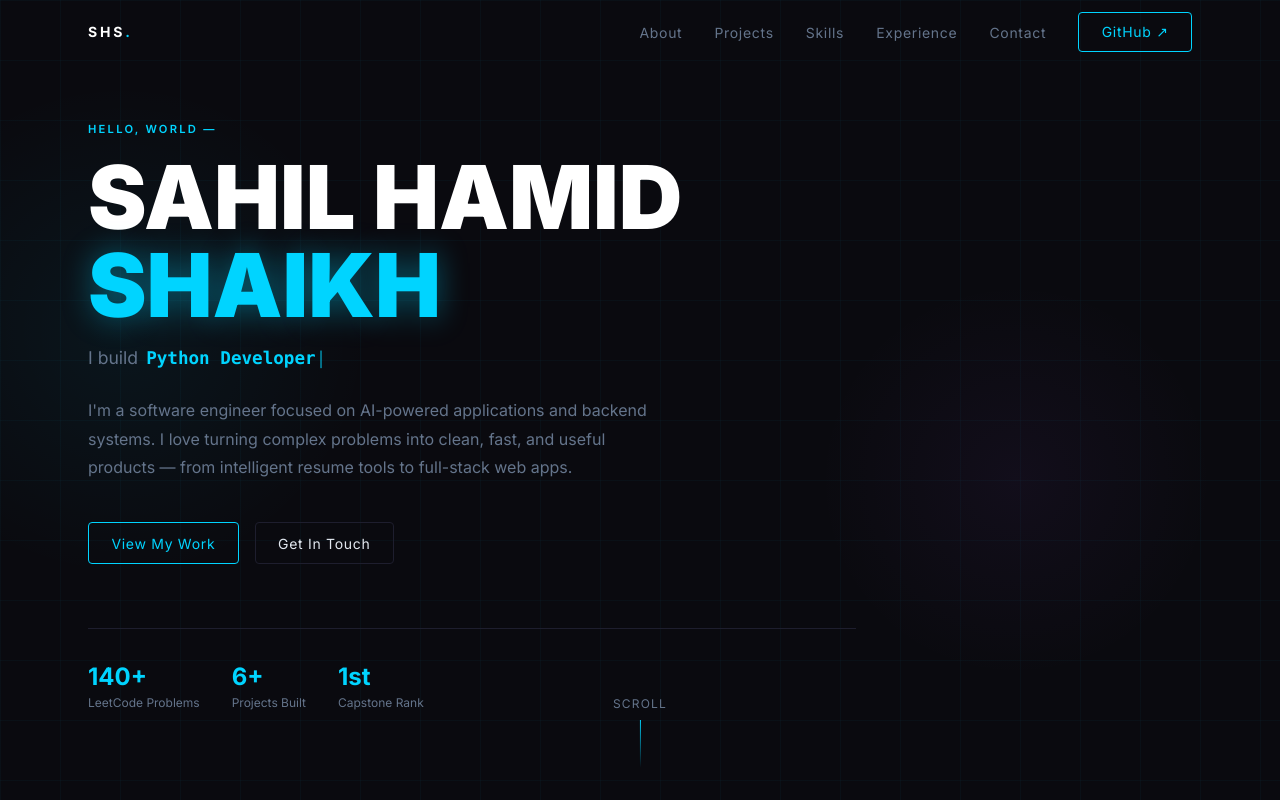
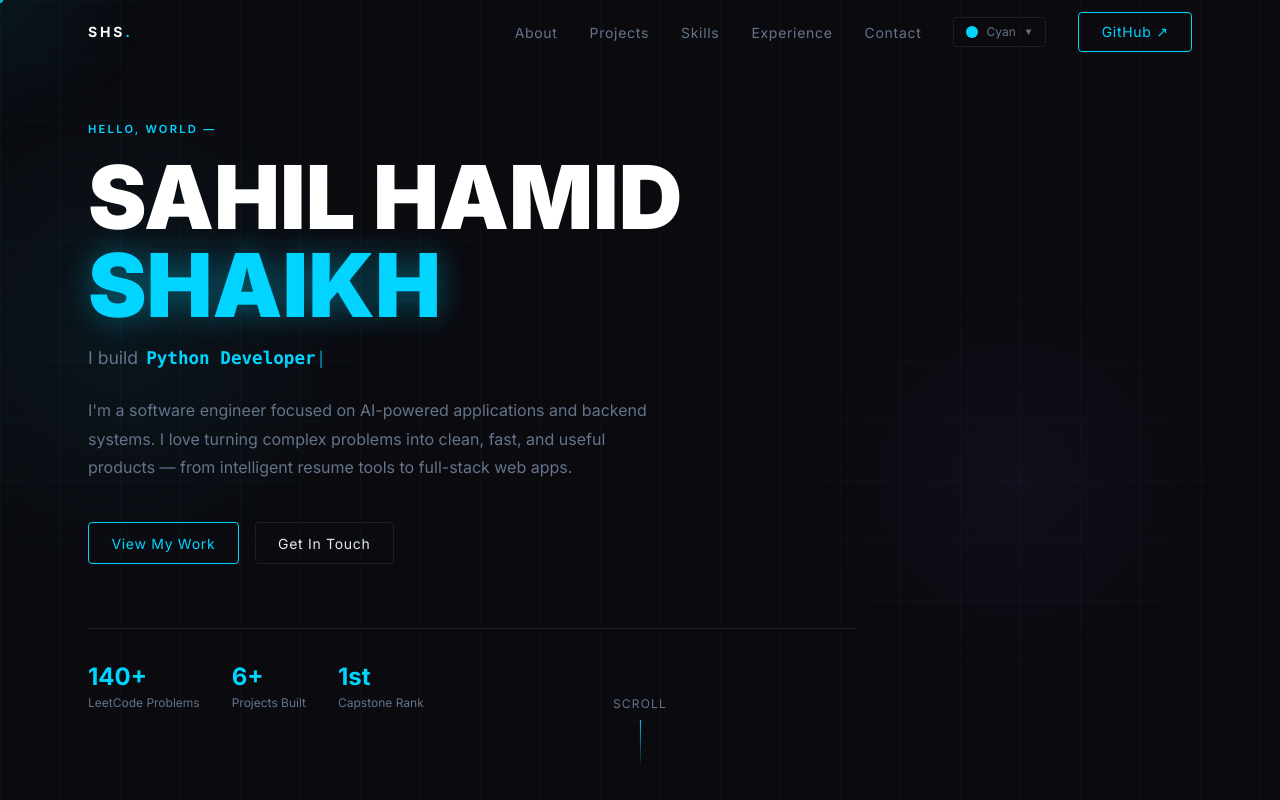
Before and after one commit to Sahilhamids/PORTFOLIO, a Next.js app: page / in a window 1280 px wide. Shown: the top 800 px of the page. Built offline with nearby package versions, Linux system fonts and the light colour scheme.

Commit message:
Add custom cursor glow + theme switcher (4 themes)

```diff
--- /dev/null
+++ b/app/components/CustomCursor.tsx
@@ -0,0 +1,67 @@
+"use client";
+import { useEffect, useRef } from "react";
+
+export default function CustomCursor() {
+  const dotRef  = useRef<HTMLDivElement>(null);
+  const glowRef = useRef<HTMLDivElement>(null);
+
+  useEffect(() => {
+    let mouseX = 0, mouseY = 0;
+    let glowX  = 0, glowY  = 0;
+    let raf: number;
+
+    const onMove = (e: MouseEvent) => {
+      mouseX = e.clientX;
+      mouseY = e.clientY;
+      if (dotRef.current) {
+        dotRef.current.style.transform = `translate(${mouseX}px, ${mouseY}px)`;
+      }
+    };
+
+    const loop = () => {
+      glowX += (mouseX - glowX) * 0.08;
+      glowY += (mouseY - glowY) * 0.08;
+      if (glowRef.current) {
+        glowRef.current.style.transform = `translate(${glowX}px, ${glowY}px)`;
+      }
+      raf = requestAnimationFrame(loop);
+    };
+
+    window.addEventListener("mousemove", onMove);
+    raf = requestAnimationFrame(loop);
+    return () => {
+      window.removeEventListener("mousemove", onMove);
+      cancelAnimationFrame(raf);
+    };
+  }, []);
+
+  return (
+    <>
+      {/* small sharp dot — snaps instantly */}
+      <div
+        ref={dotRef}
+        className="fixed top-0 left-0 pointer-events-none z-[9999]"
+        style={{
+          width: 6, height: 6,
+          borderRadius: "50%",
+          background: "var(--cursor-color, #00d4ff)",
+          marginLeft: -3, marginTop: -3,
+          willChange: "transform",
+          mixBlendMode: "difference",
+        }}
+      />
+      {/* large soft glow — lags behind */}
+      <div
+        ref={glowRef}
+        className="fixed top-0 left-0 pointer-events-none z-[9998]"
+        style={{
+          width: 300, height: 300,
+          borderRadius: "50%",
+          background: "radial-gradient(circle, var(--cursor-glow, rgba(0,212,255,0.06)) 0%, transparent 70%)",
+          marginLeft: -150, marginTop: -150,
+          willChange: "transform",
+        }}
+      />
+    </>
+  );
+}
--- a/app/components/Navbar.tsx
+++ b/app/components/Navbar.tsx
@@ -1,5 +1,6 @@
 "use client";
 import { useState, useEffect } from "react";
+import ThemeToggle from "./ThemeToggle";
 
 const links = ["about", "projects", "skills", "experience", "contact"];
 
@@ -34,6 +35,7 @@ export default function Navbar() {
               {l}
             </a>
           ))}
+          <ThemeToggle />
           <a
             href="https://github.com/Sahilhamids"
             target="_blank"
--- /dev/null
+++ b/app/components/ThemeToggle.tsx
@@ -0,0 +1,113 @@
+"use client";
+import { useState, useEffect } from "react";
+
+const themes = [
+  {
+    id: "dark-cyan",
+    label: "Cyan",
+    vars: {
+      "--bg": "#0a0a0f", "--surface": "#111118", "--border": "#1e1e2e",
+      "--cyan": "#00d4ff", "--purple": "#a855f7", "--green": "#00ff88",
+      "--text": "#e2e8f0", "--muted": "#64748b",
+      "--cursor-color": "#00d4ff", "--cursor-glow": "rgba(0,212,255,0.06)",
+    },
+  },
+  {
+    id: "dark-purple",
+    label: "Purple",
+    vars: {
+      "--bg": "#0c0a14", "--surface": "#13111e", "--border": "#221e33",
+      "--cyan": "#c084fc", "--purple": "#818cf8", "--green": "#34d399",
+      "--text": "#e2e8f0", "--muted": "#64748b",
+      "--cursor-color": "#c084fc", "--cursor-glow": "rgba(192,132,252,0.06)",
+    },
+  },
+  {
+    id: "dark-green",
+    label: "Green",
+    vars: {
+      "--bg": "#070f0a", "--surface": "#0d1610", "--border": "#162414",
+      "--cyan": "#00ff88", "--purple": "#00d4ff", "--green": "#fbbf24",
+      "--text": "#e2e8f0", "--muted": "#64748b",
+      "--cursor-color": "#00ff88", "--cursor-glow": "rgba(0,255,136,0.06)",
+    },
+  },
+  {
+    id: "light",
+    label: "Light",
+    vars: {
+      "--bg": "#f8fafc", "--surface": "#ffffff", "--border": "#e2e8f0",
+      "--cyan": "#0891b2", "--purple": "#7c3aed", "--green": "#059669",
+      "--text": "#0f172a", "--muted": "#94a3b8",
+      "--cursor-color": "#0891b2", "--cursor-glow": "rgba(8,145,178,0.06)",
+    },
+  },
+];
+
+export default function ThemeToggle() {
+  const [active, setActive] = useState("dark-cyan");
+  const [open, setOpen] = useState(false);
+
+  const applyTheme = (id: string) => {
+    const theme = themes.find(t => t.id === id);
+    if (!theme) return;
+    const root = document.documentElement;
+    Object.entries(theme.vars).forEach(([k, v]) => root.style.setProperty(k, v));
+    setActive(id);
+    localStorage.setItem("portfolio-theme", id);
+    setOpen(false);
+  };
+
+  useEffect(() => {
+    const saved = localStorage.getItem("portfolio-theme") ?? "dark-cyan";
+    applyTheme(saved);
+  // eslint-disable-next-line react-hooks/exhaustive-deps
+  }, []);
+
+  const current = themes.find(t => t.id === active)!;
+
+  return (
+    <div className="relative">
+      <button
+        onClick={() => setOpen(o => !o)}
+        className="flex items-center gap-2 px-3 py-1.5 rounded text-xs transition-all"
+        style={{
+          border: "1px solid var(--border)",
+          color: "var(--muted)",
+          background: "transparent",
+        }}
+        aria-label="Change theme"
+      >
+        <span
+          className="w-3 h-3 rounded-full flex-shrink-0"
+          style={{ background: current.vars["--cyan"] }}
+        />
+        {current.label}
+        <span style={{ fontSize: "0.6rem" }}>▼</span>
+      </button>
+
+      {open && (
+        <div
+          className="absolute right-0 top-full mt-2 rounded-lg overflow-hidden z-50"
+          style={{ background: "var(--surface)", border: "1px solid var(--border)", minWidth: 130 }}
+        >
+          {themes.map(t => (
+            <button
+              key={t.id}
+              onClick={() => applyTheme(t.id)}
+              className="w-full flex items-center gap-3 px-4 py-2.5 text-xs transition-colors text-left"
+              style={{
+                color: active === t.id ? "var(--cyan)" : "var(--muted)",
+                background: active === t.id ? "rgba(255,255,255,0.04)" : "transparent",
+              }}
+            >
+              <span className="w-3 h-3 rounded-full flex-shrink-0" style={{ background: t.vars["--cyan"] }} />
+              {t.label}
+              {active === t.id && <span className="ml-auto" style={{ color: "var(--cyan)" }}>✓</span>}
+            </button>
+          ))}
+        </div>
+      )}
+    </div>
+  );
+}
--- a/app/globals.css
+++ b/app/globals.css
@@ -12,6 +12,9 @@
 }
 
 * { box-sizing: border-box; }
+
+html, body { cursor: none; }
+a, button { cursor: none; }
 
 html { scroll-behavior: smooth; }
 
--- a/app/layout.tsx
+++ b/app/layout.tsx
@@ -1,6 +1,7 @@
 import type { Metadata } from "next";
 import { Inter } from "next/font/google";
 import "./globals.css";
+import CustomCursor from "./components/CustomCursor";
 
 const inter = Inter({ subsets: ["latin"] });
 
@@ -16,7 +17,10 @@ export default function RootLayout({
 }>) {
   return (
     <html lang="en" className="h-full antialiased" suppressHydrationWarning>
-      <body className={`${inter.className} min-h-full`}>{children}</body>
+      <body className={`${inter.className} min-h-full`}>
+        <CustomCursor />
+        {children}
+      </body>
     </html>
   );
 }
```
